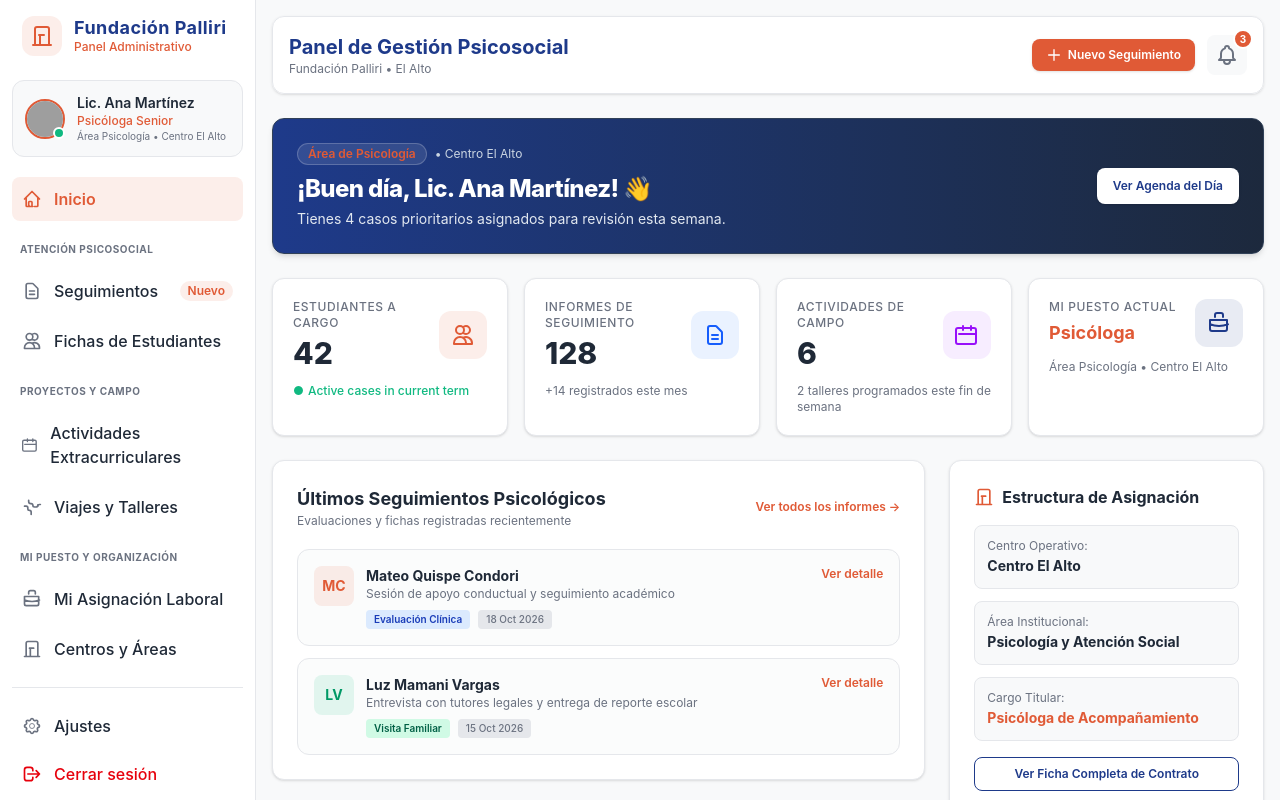
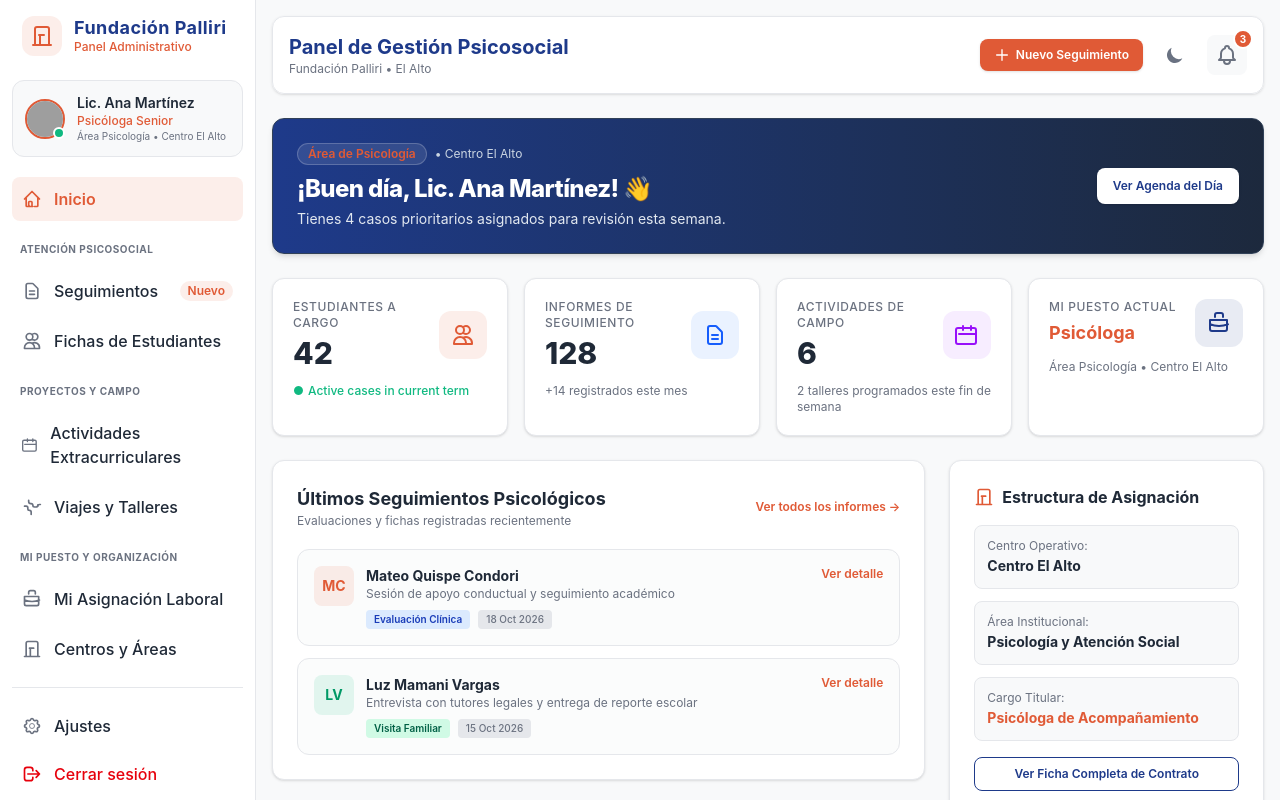
Before and after one commit to Noonexyz1/palliri-front, an Angular app: page /admin/dashboard in a window 1280 px wide. Shown: the top 800 px of the page. Built offline with nearby package versions, Linux system fonts and the light colour scheme; grey boxes are pictures that could not be loaded.

Commit message:
Boton dark puesto

```diff
--- a/src/app/features/admin/top-bar/top-bar.html
+++ b/src/app/features/admin/top-bar/top-bar.html
@@ -29,6 +29,8 @@
       Nuevo Seguimiento
     </button>
 
+    <app-theme-toggle></app-theme-toggle>
+
     <!-- NOTIFICACIONES -->
     <button type="button"
             class="relative inline-flex items-center p-2 text-[var(--color-app-text-muted)] bg-[var(--color-app-bg)] rounded-lg hover:text-[var(--color-brand-primary)] hover:bg-[var(--color-brand-primary)]/10 transition-colors">
--- a/src/app/features/admin/top-bar/top-bar.ts
+++ b/src/app/features/admin/top-bar/top-bar.ts
@@ -1,8 +1,9 @@
 import { Component, EventEmitter, Output } from '@angular/core';
+import { ThemeToggle } from '../../../shared/components/theme-toggle/theme-toggle';
 
 @Component({
   selector: 'app-top-bar',
-  imports: [],
+  imports: [ThemeToggle],
   templateUrl: './top-bar.html',
   styleUrl: './top-bar.css',
 })
```
